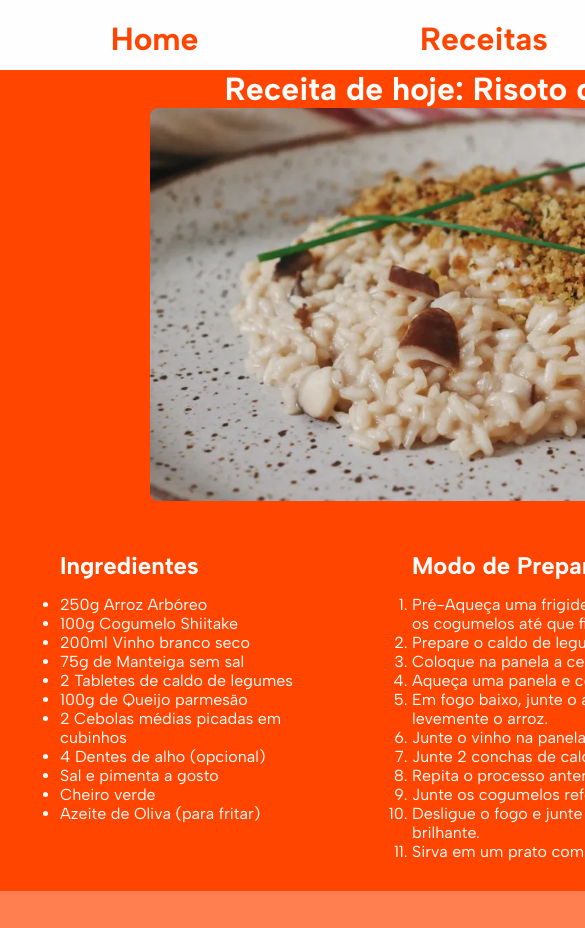
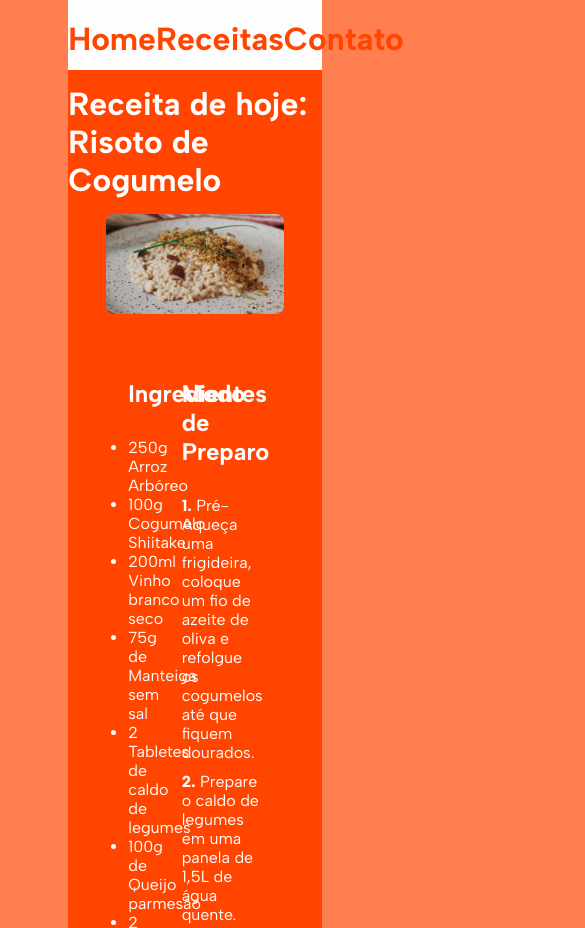
Before and after one commit to Lattmann0/curso-dev-fs-uc02-aula15, a plain HTML site: page index.html in a window 390 px wide. Shown: the top 928 px of the page, 585 px wide, since content can reach past the window. Before the commit the page ends 891 px from the top, so only its background shows below. Drawn offline with Linux system fonts and the light colour scheme.

Commit message:
Ajustes de responsividade

```diff
--- a/index.html
+++ b/index.html
@@ -19,14 +19,14 @@
         </ul>
     </nav>
     <div id="titulo">
-        <h1>Receita de hoje: Risoto de Cogumelo</h1>
+        <h1 class="margens-titulos">Receita de hoje: Risoto de Cogumelo</h1>
         <img src="./assets/risoto-de-cogumelos.webp"
         alt="Risoto de Cogumelos em um prato decorado">
     </div>
 
      <div id="conteudo">
             <div id="ingredientes">
-                <h2>Ingredientes</h2>
+                <h2 class="margens-titulos">Ingredientes</h2>
                 <ul>
                     <li>250g Arroz Arbóreo</li>
                     <li>100g Cogumelo Shiitake</li>
@@ -44,7 +44,7 @@
 
             <div id="preparo">
 
-                <h2>Modo de Preparo</h2>
+                <h2 class="margens-titulos">Modo de Preparo</h2>
                 <ol>
                     <li>Pré-Aqueça uma frigideira, coloque um fio de azeite de oliva e refolgue os cogumelos até que fiquem dourados.</li>
                     <li>Prepare o caldo de legumes em uma panela de 1,5L de água quente.</li>
--- a/styles.css
+++ b/styles.css
@@ -27,7 +27,7 @@ dd {
 
 body {
   font-family: 'Albert Sans', Arial, Helvetica, sans-serif;
-  width: 1000px;
+  width: 65vw;
   height: auto;
   max-width: 1000px;
   background: coral;
@@ -97,3 +97,21 @@ body {
   flex-direction: column;
   gap: 15px;
 }
+
+.margens-titulos {
+  margin: 15px 0;
+}
+
+#preparo ol li {
+  list-style-type: decimal;
+  list-style-position: inside;
+  margin-bottom: 10px;
+
+  &:last-child{
+    margin: 0;
+  }
+
+  &::marker {
+    font-weight: 800;
+  }
+}
```
